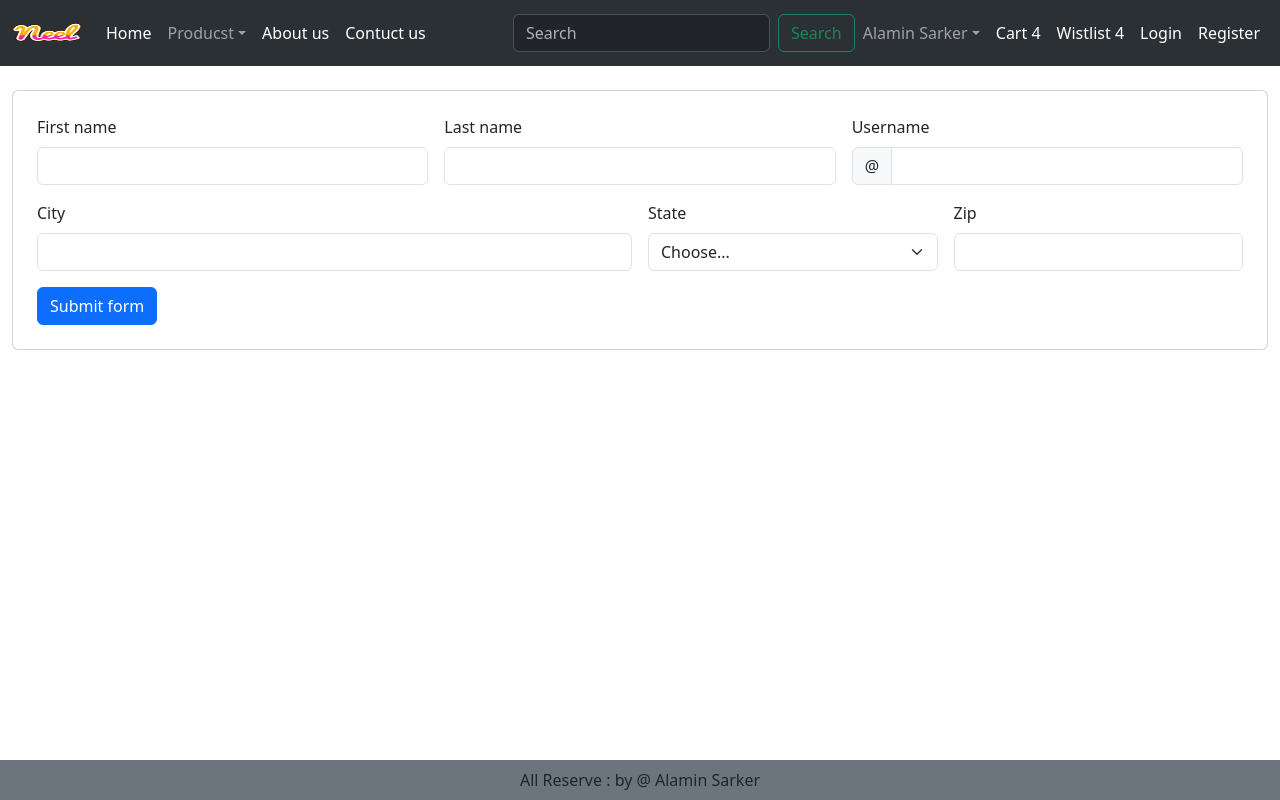
After one commit to AlaminSarkerFRII/food_essentials, a Django app: page /contact/ in a window 1280 px wide. The commit adds this page. Run offline with Django 4.2, Linux system fonts and the light colour scheme.

Commit message:
added contact and about pages

```diff
--- a/mainapp/templates/mainapp/base.html
+++ b/mainapp/templates/mainapp/base.html
@@ -64,10 +64,10 @@
             </li>
 
             <li class="nav-item">
-              <a class="nav-link text-white" href="#">About us</a>
+              <a class="nav-link text-white" href="{% url 'about'%}">About us</a>
             </li>
             <li class="nav-item">
-              <a class="nav-link text-white" href="#">Contuct us</a>
+              <a class="nav-link text-white" href="{% url 'contact'%}">Contuct us</a>
             </li>
 
           </ul>
--- /dev/null
+++ b/mainapp/templates/mainapp/contact.html
@@ -0,0 +1,84 @@
+{% extends 'mainapp/base.html' %} {% load static %} {% block title %} Contact Us
+{% endblock %} {% block main-content %}
+
+<div class="container-fluid mt-4">
+  <div class="card p-4">
+    <form class="row g-3 needs-validation" novalidate>
+      <div class="col-md-4 position-relative">
+        <label for="validationTooltip01" class="form-label">First name</label>
+        <input
+          type="text"
+          class="form-control"
+          id="validationTooltip01"
+          value=""
+          required
+        />
+        <div class="valid-tooltip">Looks good!</div>
+      </div>
+      <div class="col-md-4 position-relative">
+        <label for="validationTooltip02" class="form-label">Last name</label>
+        <input
+          type="text"
+          class="form-control"
+          id="validationTooltip02"
+          value=""
+          required
+        />
+        <div class="valid-tooltip">Looks good!</div>
+      </div>
+      <div class="col-md-4 position-relative">
+        <label for="validationTooltipUsername" class="form-label"
+          >Username</label
+        >
+        <div class="input-group has-validation">
+          <span class="input-group-text" id="validationTooltipUsernamePrepend"
+            >@</span
+          >
+          <input
+            type="text"
+            class="form-control"
+            id="validationTooltipUsername"
+            aria-describedby="validationTooltipUsernamePrepend"
+            required
+          />
+          <div class="invalid-tooltip">
+            Please choose a unique and valid username.
+          </div>
+        </div>
+      </div>
+      <div class="col-md-6 position-relative">
+        <label for="validationTooltip03" class="form-label">City</label>
+        <input
+          type="text"
+          class="form-control"
+          id="validationTooltip03"
+          required
+        />
+        <div class="invalid-tooltip">Please provide a valid city.</div>
+      </div>
+      <div class="col-md-3 position-relative">
+        <label for="validationTooltip04" class="form-label">State</label>
+        <select class="form-select" id="validationTooltip04" required>
+          <option selected disabled value="">Choose...</option>
+          <option>...</option>
+        </select>
+        <div class="invalid-tooltip">Please select a valid state.</div>
+      </div>
+      <div class="col-md-3 position-relative">
+        <label for="validationTooltip05" class="form-label">Zip</label>
+        <input
+          type="text"
+          class="form-control"
+          id="validationTooltip05"
+          required
+        />
+        <div class="invalid-tooltip">Please provide a valid zip.</div>
+      </div>
+      <div class="col-12">
+        <button class="btn btn-primary" type="submit">Submit form</button>
+      </div>
+    </form>
+  </div>
+</div>
+
+{% endblock main-content %}
--- a/mainapp/urls.py
+++ b/mainapp/urls.py
@@ -1,9 +1,11 @@
 from django.urls import path
-from .views import home, CategoryView, ProductDetails, CategoryTitleView
+from .views import home, about, contact, CategoryView, ProductDetails, CategoryTitleView
 
 
 urlpatterns = [
     path('', home, name='home'),
+    path('about/', about, name='about'),
+    path('contact/', contact, name='contact'),
     path('category-title/<val>', CategoryTitleView.as_view(), name='category-title'),
     path('category/<slug:val>', CategoryView.as_view(), name='category'),
     path('product-details/<int:pk>',
--- a/mainapp/views.py
+++ b/mainapp/views.py
@@ -6,6 +6,12 @@ from .models import Products
 
 def home(request):
     return render(request, 'mainapp/index.html')
+
+def about(request):
+    return render(request, 'mainapp/about.html')
+
+def contact(request):
+    return render(request, 'mainapp/contact.html')
 
 
 class CategoryView(View):
```
Also changed, not shown: mainapp/templates/mainapp/about.html (added, +35 -0 lines), mainapp/templates/mainapp/index.html (+2 -9 lines).
